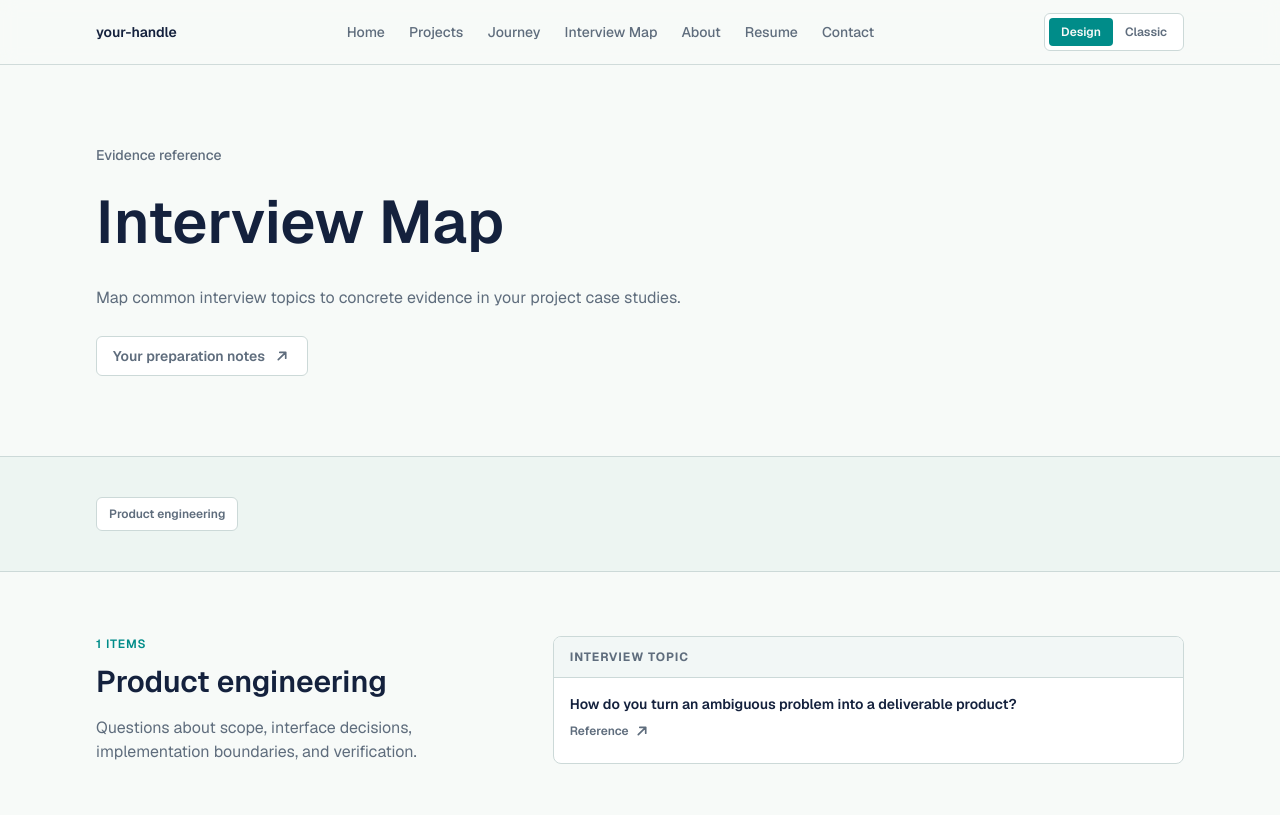
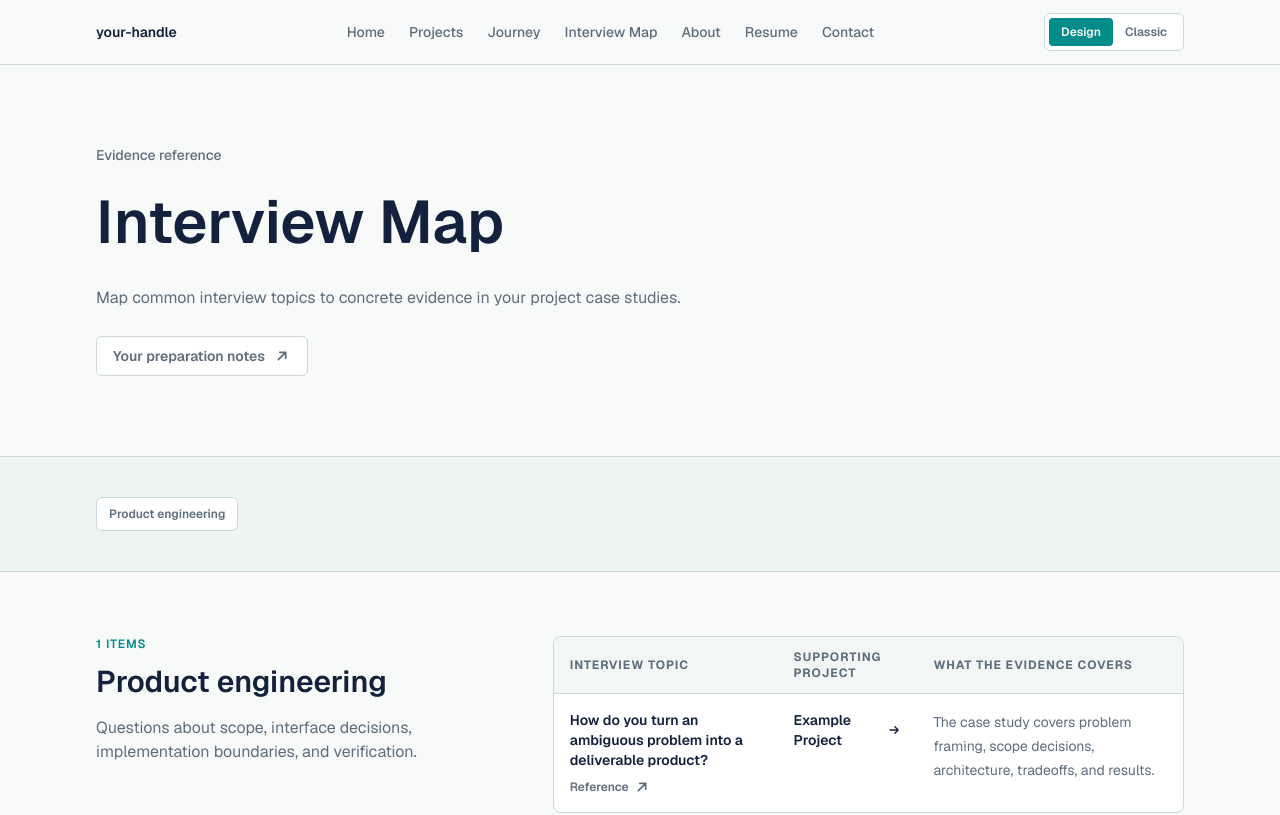
Before and after one commit to seungwoo7050/42web-workspace, a Next.js app: page /interview-map in a window 1280 px wide. Shown: the top 815 px of the page. Built offline with nearby package versions, Linux system fonts and the light colour scheme.

Commit message:
feat(interview-map): 프로젝트 답변 근거 연결

```diff
--- a/src/app/interview-map/page.tsx
+++ b/src/app/interview-map/page.tsx
@@ -1,3 +1,4 @@
+import Link from "next/link";
 import { notFound } from "next/navigation";
 import { ArrowRightIcon } from "@/components/icons";
 import { ContentHint } from "@/components/portfolio/content-hint";
@@ -5,6 +6,7 @@ import { SectionHeading } from "@/components/portfolio/section-heading";
 import { PageShell } from "@/components/portfolio/site-shell";
 import {
   getPortfolioContent,
+  getTemplateHref,
   isSitePageEnabled,
   resolveContentDebug,
   resolveHomeTemplateId,
@@ -139,6 +141,10 @@ function TrackSection({
   pageCopy: PortfolioContent["presentation"]["pages"]["interviewMap"];
   track: InterviewMapTrack;
 }) {
+  const projectsById = new Map(
+    content.projects.map((project) => [project.id, project]),
+  );
+
   return (
     <section
       className={`border-b border-line ${index % 2 === 0 ? "" : "bg-background-soft"}`}
@@ -170,6 +176,12 @@ function TrackSection({
                 <th className="px-4 py-3" scope="col">
                   {pageCopy.tracks.questionLabel}
                 </th>
+                <th className="px-4 py-3" scope="col">
+                  {pageCopy.tracks.answerLabel}
+                </th>
+                <th className="px-4 py-3" scope="col">
+                  {pageCopy.tracks.depthLabel}
+                </th>
               </tr>
             </thead>
             <tbody>
@@ -190,6 +202,47 @@ function TrackSection({
                       <ArrowRightIcon className="-rotate-45" />
                     </a>
                   </td>
+                  <td className="px-4 py-4">
+                    <ul className="grid gap-2">
+                      {item.answers.map((answer) => {
+                        const project = projectsById.get(answer.projectId);
+
+                        if (!project) {
+                          return (
+                            <li
+                              className="text-xs leading-5 text-muted"
+                              key={answer.projectId}
+                            >
+                              {answer.projectId}
+                            </li>
+                          );
+                        }
+
+                        return (
+                          <li key={answer.projectId}>
+                            <Link
+                              className="inline-flex items-center gap-2 text-sm font-semibold text-foreground transition hover:text-accent-strong"
+                              href={getTemplateHref(
+                                `/projects/${project.id}`,
+                                homeTemplate,
+                                { contentDebug },
+                              )}
+                            >
+                              {project.title}
+                              <ArrowRightIcon />
+                            </Link>
+                          </li>
+                        );
+                      })}
+                    </ul>
+                  </td>
+                  <td className="px-4 py-4 text-sm leading-6 text-muted">
+                    <ul className="grid gap-2">
+                      {item.answers.map((answer) => (
+                        <li key={`${answer.projectId}-depth`}>{answer.depth}</li>
+                      ))}
+                    </ul>
+                  </td>
                 </tr>
               ))}
             </tbody>
```
